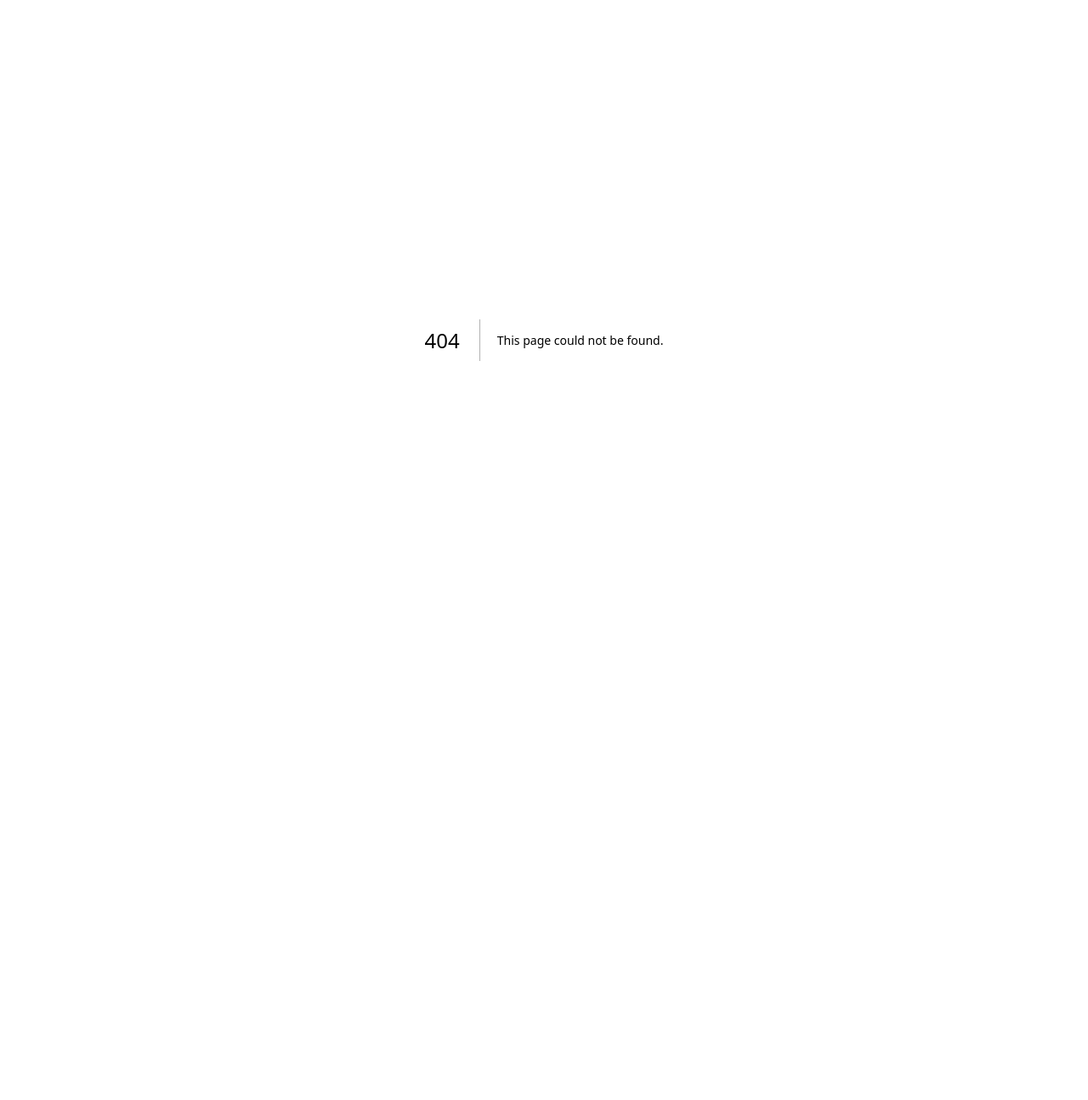
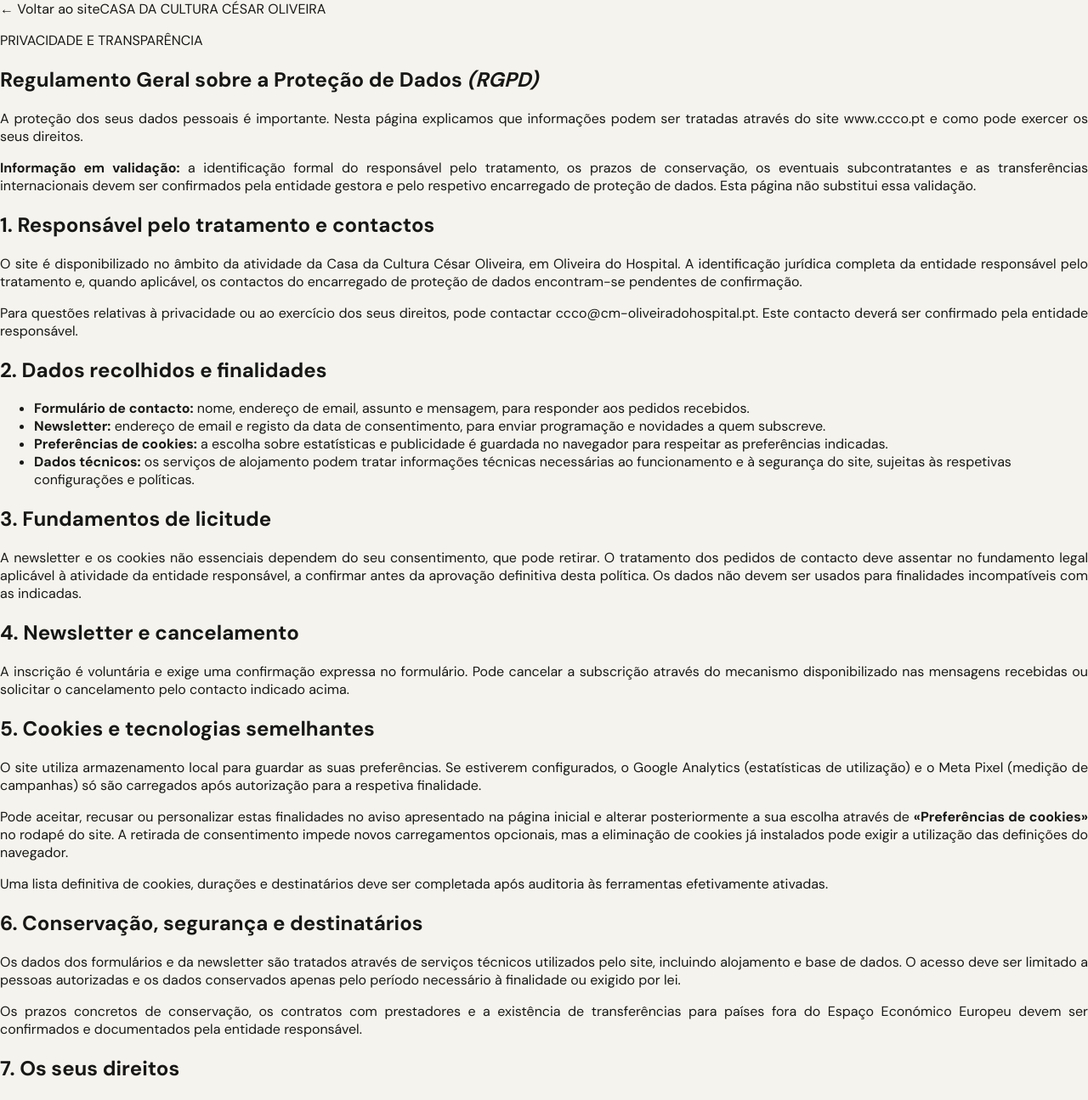
Before and after one commit to casadaculturacesaroliveira/CCCO, a Next.js app: page /protecao-de-dados in a window 1280 px wide. Before the commit this address had no page. Shown: the top 1295 px of the page at 85% size. Before the commit the page ends 800 px from the top, so only its background shows below. Built offline with nearby package versions, Linux system fonts and the light colour scheme.

Commit message:
Add GDPR privacy information page

```diff
--- /dev/null
+++ b/app/protecao-de-dados/page.tsx
@@ -0,0 +1,52 @@
+import type { Metadata } from "next";
+import Link from "next/link";
+
+export const metadata: Metadata = {
+  title: "Proteção de Dados (RGPD) | Casa da Cultura César Oliveira",
+  description: "Informação sobre privacidade, dados pessoais, cookies e direitos dos titulares no site da Casa da Cultura César Oliveira.",
+};
+
+export default function ProtecaoDados() {
+  return <main className="privacy-page">
+    <header className="privacy-header"><Link href="/" aria-label="Voltar à página inicial">← Voltar ao site</Link><span>CASA DA CULTURA CÉSAR OLIVEIRA</span></header>
+    <article className="privacy-content">
+      <p className="privacy-kicker">PRIVACIDADE E TRANSPARÊNCIA</p>
+      <h1>Regulamento Geral sobre a Proteção de Dados <em>(RGPD)</em></h1>
+      <p className="privacy-lead">A proteção dos seus dados pessoais é importante. Nesta página explicamos que informações podem ser tratadas através do site www.ccco.pt e como pode exercer os seus direitos.</p>
+      <p className="privacy-note"><strong>Informação em validação:</strong> a identificação formal do responsável pelo tratamento, os prazos de conservação, os eventuais subcontratantes e as transferências internacionais devem ser confirmados pela entidade gestora e pelo respetivo encarregado de proteção de dados. Esta página não substitui essa validação.</p>
+
+      <section><h2>1. Responsável pelo tratamento e contactos</h2>
+      <p>O site é disponibilizado no âmbito da atividade da Casa da Cultura César Oliveira, em Oliveira do Hospital. A identificação jurídica completa da entidade responsável pelo tratamento e, quando aplicável, os contactos do encarregado de proteção de dados encontram-se pendentes de confirmação.</p>
+      <p>Para questões relativas à privacidade ou ao exercício dos seus direitos, pode contactar <a href="mailto:ccco@cm-oliveiradohospital.pt">ccco@cm-oliveiradohospital.pt</a>. Este contacto deverá ser confirmado pela entidade responsável.</p></section>
+
+      <section><h2>2. Dados recolhidos e finalidades</h2>
+      <ul><li><strong>Formulário de contacto:</strong> nome, endereço de email, assunto e mensagem, para responder aos pedidos recebidos.</li>
+      <li><strong>Newsletter:</strong> endereço de email e registo da data de consentimento, para enviar programação e novidades a quem subscreve.</li>
+      <li><strong>Preferências de cookies:</strong> a escolha sobre estatísticas e publicidade é guardada no navegador para respeitar as preferências indicadas.</li>
+      <li><strong>Dados técnicos:</strong> os serviços de alojamento podem tratar informações técnicas necessárias ao funcionamento e à segurança do site, sujeitas às respetivas configurações e políticas.</li></ul></section>
+
+      <section><h2>3. Fundamentos de licitude</h2>
+      <p>A newsletter e os cookies não essenciais dependem do seu consentimento, que pode retirar. O tratamento dos pedidos de contacto deve assentar no fundamento legal aplicável à atividade da entidade responsável, a confirmar antes da aprovação definitiva desta política. Os dados não devem ser usados para finalidades incompatíveis com as indicadas.</p></section>
+
+      <section><h2>4. Newsletter e cancelamento</h2>
+      <p>A inscrição é voluntária e exige uma confirmação expressa no formulário. Pode cancelar a subscrição através do mecanismo disponibilizado nas mensagens recebidas ou solicitar o cancelamento pelo contacto indicado acima.</p></section>
+
+      <section><h2>5. Cookies e tecnologias semelhantes</h2>
+      <p>O site utiliza armazenamento local para guardar as suas preferências. Se estiverem configurados, o Google Analytics (estatísticas de utilização) e o Meta Pixel (medição de campanhas) só são carregados após autorização para a respetiva finalidade.</p>
+      <p>Pode aceitar, recusar ou personalizar estas finalidades no aviso apresentado na página inicial e alterar posteriormente a sua escolha através de <strong>«Preferências de cookies»</strong> no rodapé do site. A retirada de consentimento impede novos carregamentos opcionais, mas a eliminação de cookies já instalados pode exigir a utilização das definições do navegador.</p>
+      <p>Uma lista definitiva de cookies, durações e destinatários deve ser completada após auditoria às ferramentas efetivamente ativadas.</p></section>
+
+      <section><h2>6. Conservação, segurança e destinatários</h2>
+      <p>Os dados dos formulários e da newsletter são tratados através de serviços técnicos utilizados pelo site, incluindo alojamento e base de dados. O acesso deve ser limitado a pessoas autorizadas e os dados conservados apenas pelo período necessário à finalidade ou exigido por lei.</p>
+      <p>Os prazos concretos de conservação, os contratos com prestadores e a existência de transferências para países fora do Espaço Económico Europeu devem ser confirmados e documentados pela entidade responsável.</p></section>
+
+      <section><h2>7. Os seus direitos</h2>
+      <p>Nos termos do RGPD, e dentro dos limites legais aplicáveis, pode solicitar acesso, retificação, apagamento, limitação do tratamento, oposição e portabilidade dos dados, bem como retirar consentimentos prestados. Pode também apresentar reclamação à <a href="https://www.cnpd.pt/" target="_blank" rel="noopener noreferrer">Comissão Nacional de Proteção de Dados (CNPD)</a>.</p>
+      <p>Para exercer os seus direitos, utilize o endereço de contacto indicado na secção 1.</p></section>
+
+      <section><h2>8. Atualizações</h2><p>Esta informação poderá ser atualizada sempre que existam alterações aos tratamentos de dados ou à legislação aplicável.</p></section>
+      <p className="privacy-reference">Referência legal: <a href="https://eur-lex.europa.eu/eli/reg/2016/679/oj?locale=pt" target="_blank" rel="noopener noreferrer">Regulamento (UE) 2016/679 — RGPD</a>.</p>
+    </article>
+    <footer className="privacy-footer"><Link href="/">← Página inicial</Link><span>© {new Date().getFullYear()} Casa da Cultura César Oliveira</span></footer>
+  </main>;
+}
```
